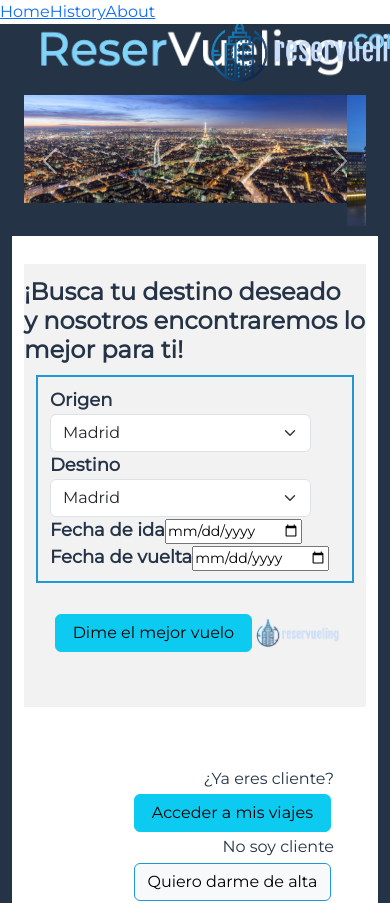
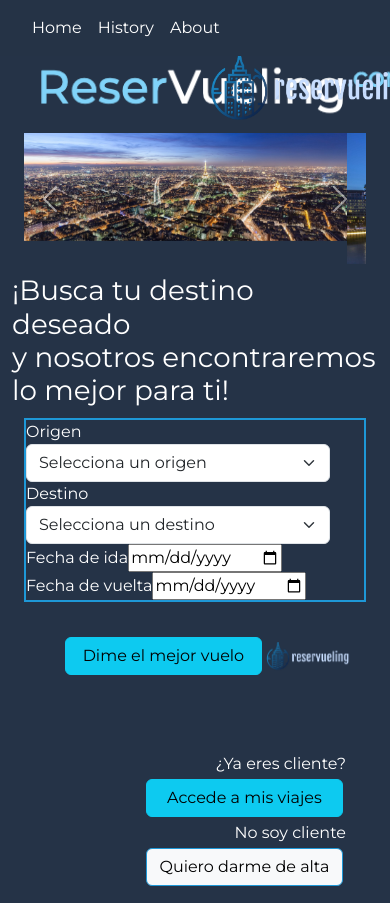
Before and after one commit to blbk/UNIR, a Vue app: page / in a window 390 px wide. Shown: the top 903 px of the page. Built offline with nearby package versions, Linux system fonts and the light colour scheme.

Commit message:
DAR-0002: some components

```diff
--- a/src/App.vue
+++ b/src/App.vue
@@ -1,36 +1,12 @@
 <script setup>
-import { RouterLink, RouterView } from 'vue-router'
-// import HelloWorld from './components/HelloWorld.vue'
+import { RouterView } from 'vue-router'
+import Header from './components/HeaderComponent.vue'
 </script>
 
 <template>
-  <header class="header">
-    <!-- <img alt="Vue logo" class="logo" src="@/assets/logo.svg" width="125" height="125" /> -->
+  <Header />
 
-    <!-- <div class="wrapper"> -->
-    <!-- <HelloWorld msg="You did it!" /> -->
-
-    <nav>
-      <RouterLink to="/">Home</RouterLink>
-      <RouterLink to="/history">History</RouterLink>
-      <RouterLink to="/about">About</RouterLink>
-    </nav>
-    <!-- </div> -->
-  </header>
-
-  <RouterView class="router-content"/>
+  <RouterView />
 </template>
 
-<style scoped>
-.header {
-  position: fixed;
-  top: 0;
-  width: 100%;
-  z-index: 2;
-  background-color: white;
-}
-
-.router-content {
-  margin-top: 2rem;
-}
-</style>
+<style scoped></style>
--- /dev/null
+++ b/src/components/ButtonComponent.vue
@@ -0,0 +1,18 @@
+<script setup>
+defineProps({
+  value: {
+    type: String,
+    required: true,
+  },
+  color: {
+    type: String,
+    default: 'info',
+  },
+});
+</script>
+
+<template>
+  <button type="button" :class="'btn btn-' + color">{{ value }}</button>
+</template>
+
+<style></style>
--- /dev/null
+++ b/src/components/CarrouselComponent.vue
@@ -0,0 +1,148 @@
+<script setup>
+</script>
+
+<template>
+  <div id="principal" class="container-xl">
+    <div class="row align-items-center">
+      <div class="col-6">
+        <img src="../assets/img1.png" alt="Nombre de la web: reservueling.com" width="396px" height="75px">
+      </div>
+      <div class="col-6 text-end">
+        <img src="../assets/normal_u38.png" alt="Logotipo de reservueling" height="75px">
+      </div>
+    </div>
+    <div class="row">
+      <div class="col-12">
+        <div id="carouselAutoplaying" class="carousel slide" data-bs-ride="carousel">
+          <div class="carousel-inner">
+            <div class="carousel-item active">
+              <img src="../assets/normal_u1.jpg" class="foto-carrusel d-block w-100 img-fluid"
+                alt="fotografía panorámica de París por la noche">
+            </div>
+            <div class="carousel-item">
+              <img src="../assets/normal_u7.jpg" class="foto-carrusel d-block w-100 img-fluid"
+                alt="fotografía panorámica de Londres por la noche y el río Támesis">
+            </div>
+            <div class="carousel-item">
+              <img src="../assets/panoramica-coliseo-arco-constantino-roma-italia.jpg"
+                class="foto-carrusel d-block w-100 img-fluid"
+                alt="Fotografía panorámica del Coliseo romano y el Arco de Trajano, Roma, Italia">
+            </div>
+          </div>
+
+          <button class="carousel-control-prev" type="button" data-bs-target="#carouselAutoplaying" data-bs-slide="prev">
+            <span class="carousel-control-prev-icon" aria-hidden="true"></span>
+            <span class="visually-hidden">Previous</span>
+          </button>
+          <button class="carousel-control-next" type="button" data-bs-target="#carouselAutoplaying" data-bs-slide="next">
+            <span class="carousel-control-next-icon" aria-hidden="true"></span>
+            <span class="visually-hidden">Next</span>
+          </button>
+        </div>
+      </div>
+    </div>
+  </div>
+</template>
+
+<style>
+
+#principal {
+  margin-top: 3rem;
+}
+
+body {
+  background-color: #253347;
+  color: white;
+  font-family: 'Montserrat', Arial, Helvetica, sans-serif;
+}
+
+.row {
+  padding: 0px;
+  margin: 10px 0;
+}
+
+.carousel-item {
+  max-height: 40vh;
+}
+
+.foto-carrusel {
+  width: 100%;
+}
+
+.formulario-viaje-inicio {
+  background-color: #F2F2F2;
+  padding: 1em 0;
+  font-size: 14px;
+  margin: 2em 0;
+}
+
+.formulario-viaje-inicio h1 {
+  font-size: 24px;
+  font-weight: bold;
+}
+
+.formulario-viaje-inicio label {
+  font-size: 18px;
+  font-weight: bold;
+}
+
+.formulario-origen-destino {
+  border: solid 2px #1E98D7;
+}
+
+.formulario-origen-destino select {
+  width: 90%;
+}
+
+.btn-light {
+  border: solid 1px #1E98D7;
+}
+
+.btn-info:hover {
+  color: white;
+  background-color: #c00;
+}
+
+.acceso {
+  padding: 2em;
+  text-align: end;
+}
+
+.acceso label {
+  max-width: 8.5rem;
+}
+
+.acceso button {
+  margin: .2em;
+  width: 12.3rem;
+}
+
+.mejor-vuelo {
+  padding: 2em 1em;
+  text-align: right;
+}
+
+.mejor-vuelo button {
+  margin: .2em;
+  width: 12.3rem;
+}
+
+.seccion-clara {
+  background-color: white;
+  color: #253347;
+}
+
+/* Pie de página */
+footer {
+  margin-top: 1em;
+}
+
+footer ul {
+  list-style: none;
+}
+
+footer li {
+  display: inline;
+  margin-left: 3em;
+}
+</style>
--- /dev/null
+++ b/src/components/HeaderComponent.vue
@@ -0,0 +1,31 @@
+<script setup>
+</script>
+
+<template>
+  <header class="header">
+    <RouterLink to="/">Home</RouterLink>
+    <RouterLink to="/history">History</RouterLink>
+    <RouterLink to="/about">About</RouterLink>
+  </header>
+</template>
+
+<style scoped>
+.header {
+  position: fixed;
+  top: 0;
+  width: 100%;
+  z-index: 2;
+  background-color: rgb(37, 51, 70);
+  padding: 1rem;
+
+  &>a {
+    color: white;
+    margin-left: 1rem;
+    text-decoration: none;
+
+    &:hover {
+      text-decoration: underline;
+    }
+  }
+}
+</style>
--- /dev/null
+++ b/src/components/SelectComponent.vue
@@ -0,0 +1,10 @@
+<script setup>
+defineProps(['label', 'options'])
+</script>
+
+<template>
+  <label for="origen">{{ label }}</label>
+  <select id="origen" class="form-select" aria-label="origen select">
+    <option v-for="option in options" :value="option.value" :key="option.vlaue">{{ option.text }}</option>
+  </select>
+</template>
--- a/src/components/TheWelcome.vue
+++ /dev/null
@@ -1,127 +0,0 @@
-<script setup>
-import WelcomeItem from './WelcomeItem.vue'
-import DocumentationIcon from './icons/IconDocumentation.vue'
-import ToolingIcon from './icons/IconTooling.vue'
-import EcosystemIcon from './icons/IconEcosystem.vue'
-import CommunityIcon from './icons/IconCommunity.vue'
-import SupportIcon from './icons/IconSupport.vue'
-</script>
-
-<template>
-    <div id="principal" class="container-xl">
-      <div class="row align-items-center">
-        <div class="col-6">
-          <img src="../assets/img1.png" alt="Nombre de la web: reservueling.com" width="396px" height="75px">
-        </div>
-        <div class="col-6 text-end">
-          <img src="../assets/normal_u38.png" alt="Logotipo de reservueling"  height="75px">
-        </div>
-      </div>
-      <div class="row">
-        <div class="col-12">
-            <div id="carouselAutoplaying" class="carousel slide" data-bs-ride="carousel">
-                <div class="carousel-inner">
-                    <div class="carousel-item active">
-                        <img src="../assets/normal_u1.jpg" class="foto-carrusel d-block w-100 img-fluid" alt="fotografía panorámica de París por la noche">
-                    </div>
-                    <div class="carousel-item">
-                        <img src="../assets/normal_u7.jpg" class="foto-carrusel d-block w-100 img-fluid" alt="fotografía panorámica de Londres por la noche y el río Támesis">
-                    </div>
-                    <div class="carousel-item">
-                        <img src="../assets/panoramica-coliseo-arco-constantino-roma-italia.jpg" class="foto-carrusel d-block w-100 img-fluid" alt="Fotografía panorámica del Coliseo romano y el Arco de Trajano, Roma, Italia">
-                    </div>
-                </div>
-
-                <button class="carousel-control-prev" type="button" data-bs-target="#carouselAutoplaying" data-bs-slide="prev">
-                    <span class="carousel-control-prev-icon" aria-hidden="true"></span>
-                    <span class="visually-hidden">Previous</span>
-                </button>
-                <button class="carousel-control-next" type="button" data-bs-target="#carouselAutoplaying" data-bs-slide="next">
-                    <span class="carousel-control-next-icon" aria-hidden="true"></span>
-                    <span class="visually-hidden">Next</span>
-                </button>
-            </div>
-         </div>
-      </div>
-    </div>
-</template>
-
-<style>
-  body {
-    background-color: #253347;
-    color: white;
-    font-family: 'Montserrat', Arial, Helvetica, sans-serif;
-  }
-   .row {
-        padding: 0px;
-        margin: 10px 0;
-      }
-  .carousel-item {
-    max-height: 40vh;
-  }
-  .foto-carrusel {
-    width: 100%;
-  }
-  .formulario-viaje-inicio {
-    background-color: #F2F2F2;
-    padding: 1em 0;
-    font-size: 14px;
-    margin: 2em 0;
-  }
-  .formulario-viaje-inicio h1 {
-    font-size: 24px;
-    font-weight: bold;
-  }
-  .formulario-viaje-inicio label {
-    font-size: 18px;
-    font-weight: bold;
-  }
-  .formulario-origen-destino {
-    border: solid 2px #1E98D7;
-  }
-  .formulario-origen-destino select {
-    width: 90%;
-  }
-  .btn-light {
-    border: solid 1px #1E98D7;
-  }
-  .btn-info:hover {
-    color: white;
-    background-color: #c00;
-  }
-  .acceso {
-    padding: 2em;
-    text-align: end;
-  }
-  .acceso label {
-    max-width: 8.5rem;
-  }
-  .acceso button {
-    margin: .2em;
-    width: 12.3rem;
-  }
-  .mejor-vuelo {
-    padding: 2em 1em;
-    text-align: right;
-  }
-  .mejor-vuelo button {
-    margin: .2em;
-    width: 12.3rem;
-  }
-
-  .seccion-clara {
-    background-color: white;
-    color: #253347;
-  }
-  /* Pie de página */
-  footer {
-    margin-top: 1em;
-  }
-  footer ul {
-    list-style: none;
-  }
-  footer li {
-    display: inline;
-    margin-left: 3em;
-  }
-</style>
--- a/src/views/HomeView.vue
+++ b/src/views/HomeView.vue
@@ -1,43 +1,47 @@
 <script setup>
-import TheWelcome from '../components/TheWelcome.vue'
+import { ref } from 'vue'
+import CarrouselComponent from '../components/CarrouselComponent.vue'
+import SelectComponent from '../components/SelectComponent.vue'
+import ButtonComponent from '../components/ButtonComponent.vue'
+
+const originOptions = ref([
+  { value: null, text: 'Selecciona un origen' },
+  { value: '1', text: 'Madrid' },
+  { value: '2', text: 'Londres' },
+  { value: '3', text: 'París' },
+  { value: '4', text: 'Roma' },
+])
+
+const destinationOptions = ref([
+  { value: null, text: 'Selecciona un destino' },
+  { value: '1', text: 'Madrid' },
+  { value: '2', text: 'Londres' },
+  { value: '3', text: 'París' },
+  { value: '4', text: 'Roma' },
+])
 </script>
 
 <template>
-  <TheWelcome />
+  <CarrouselComponent />
+
   <main>
     <div class="container-lg">
-      <div class="row seccion-clara">
-        <div class="col-12 col-md-6 col-lg-8">
-          <div class="container formulario-viaje-inicio">
+      <div class="col-12 col-md-8 col-lg-6">
         <h1>
           ¡Busca tu destino deseado<br>y nosotros encontraremos lo mejor para ti!
         </h1>
         <div class="row">
           <div class="col-12 col-lg-8">
             <form action="" class="formulario-origen-destino">
-                  <div class="row justify-content-between" >
-                    <div class="col-12 col-md-7">
-                      <label for="origen">Origen</label>
-                      <select id="origen" class="form-select" aria-label="origen select">
-                        <option selected>Madrid</option>
-                        <option value="1">Londres</option>
-                        <option value="2">París</option>
-                        <option value="3">Roma</option>
-                      </select>
-                      <label for="destino">Destino</label>
-                      <select id="destino" class="form-select" aria-label="destino select">
-                        <option selected>Madrid</option>
-                        <option value="1">Londres</option>
-                        <option value="2">París</option>
-                        <option value="3">Roma</option>
-                      </select>
-                    </div>
+
+              <SelectComponent label="Origen" :options="originOptions"></SelectComponent>
+              <SelectComponent label="Destino" :options="destinationOptions"></SelectComponent>
+
               <div class="col-12 col-md-5">
                 <label for="fecha-ida">Fecha de ida</label>
                 <input type="date" id="fecha-ida">
                 <label for="fecha-vuelta">Fecha de vuelta</label>
                 <input type="date" id="fecha-vuelta">
-                    </div>
               </div>
             </form>
           </div>
@@ -50,12 +54,13 @@
             </section>
           </div>
         </div>
-          </div>
-        </div>
+
         <div class="col-12 col-md-6 col-lg-4">
           <section class="acceso">
-            <label>¿Ya eres cliente?</label> <button type="button" class="btn btn-info">Acceder a mis viajes</button><br>
-            <label>No soy cliente </label> <button type="button" class="btn btn-light">Quiero darme de alta</button>
+            <label>¿Ya eres cliente?</label>
+            <ButtonComponent value="Accede a mis viajes"></ButtonComponent><br>
+            <label>No soy cliente </label>
+            <ButtonComponent color="light" value="Quiero darme de alta"></ButtonComponent>
           </section>
         </div>
       </div>
```
Lines whose indentation alone changed are shown as unchanged.
